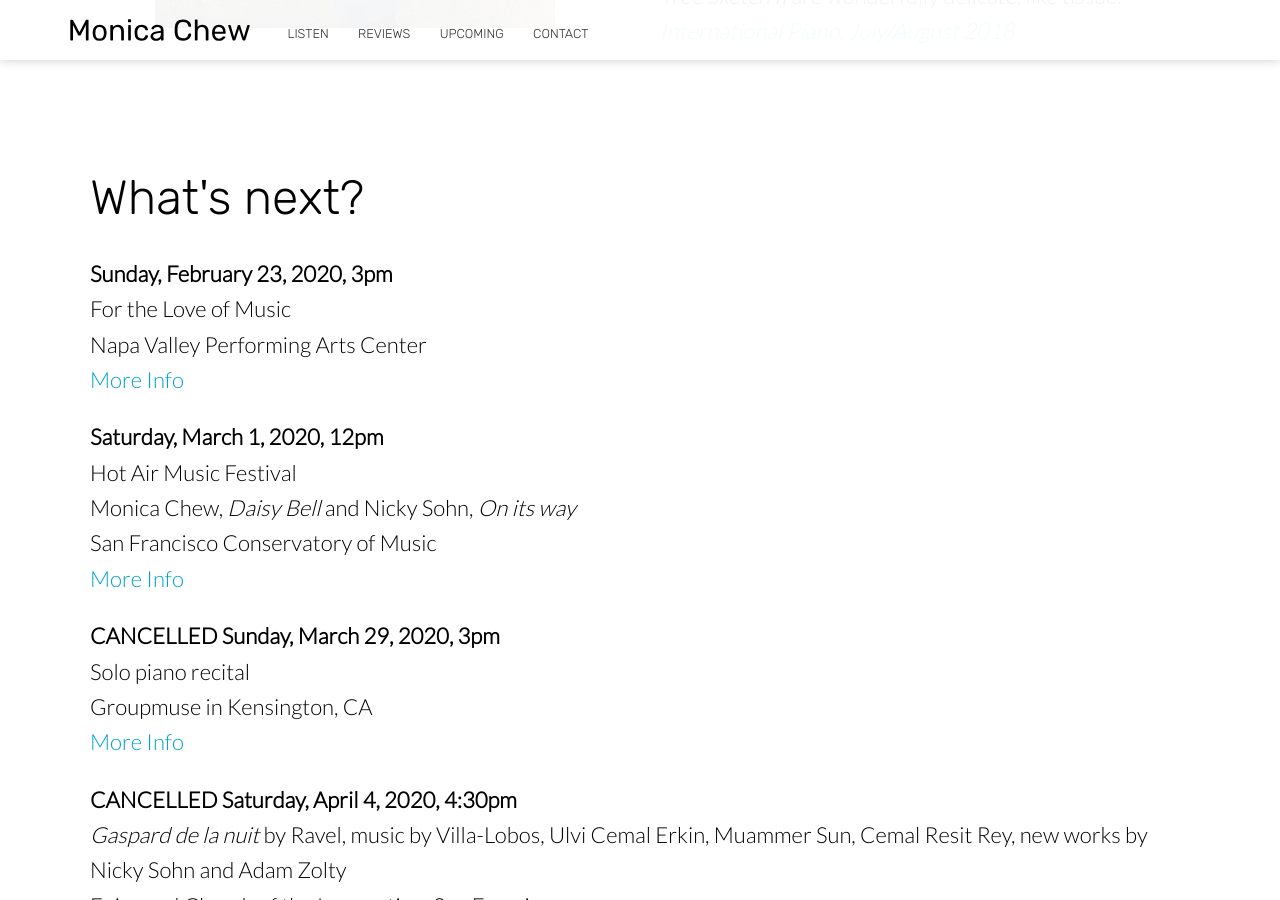
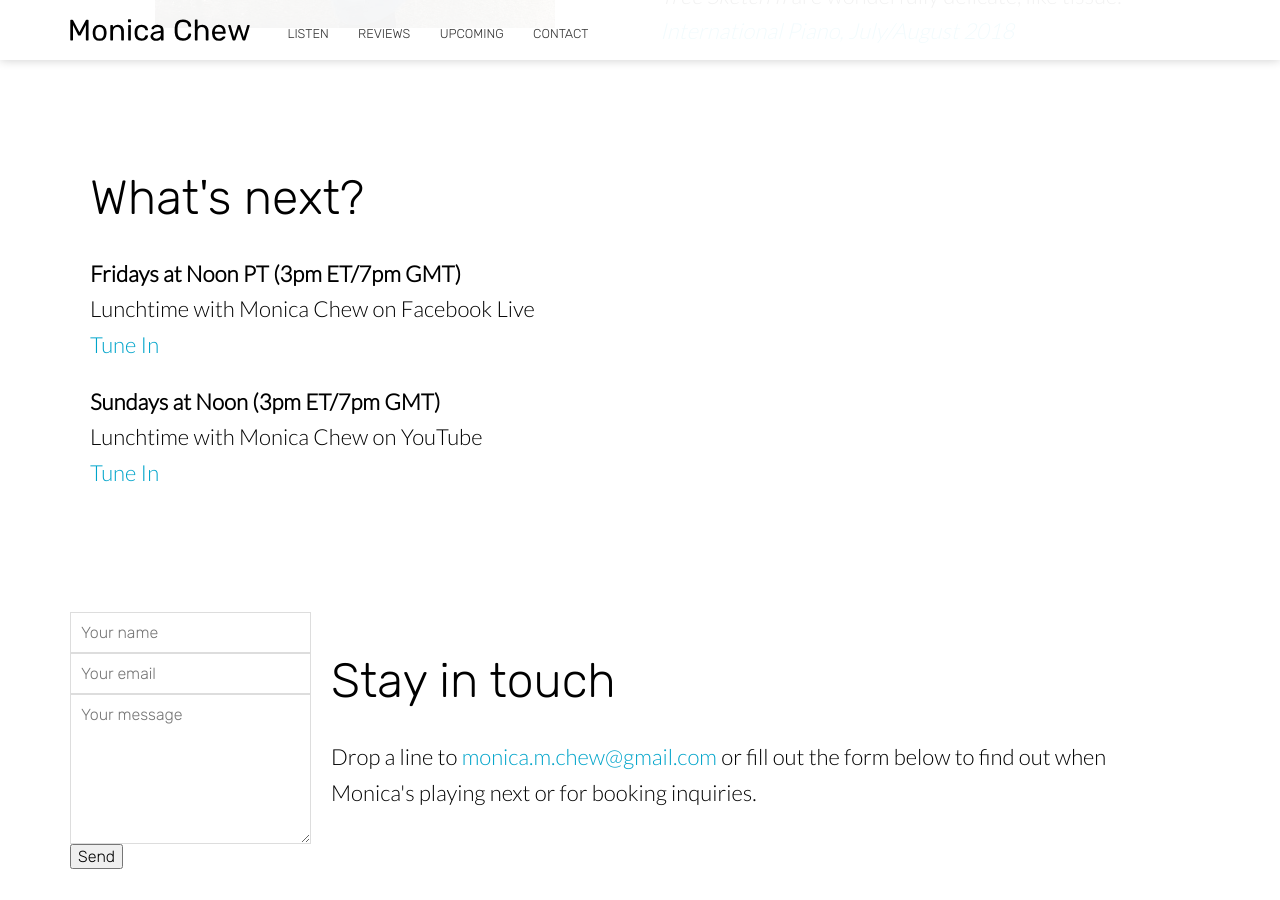
Before and after one commit to monicachew/monicachew.github.io, a Jekyll site: the page built from index.html, in a window 1280 px wide and 900 px high, scrolled down 1940 px. Built offline with Jekyll 4.4.1, drawn with Linux system fonts in a browser that asks for light colours; nearby versions of some CDN libraries; some of the changed text lies outside the part shown.

Commit message:
Updated 'index.html' via CloudCannon

```diff
--- a/index.html
+++ b/index.html
@@ -60,16 +60,16 @@ bottom_image: /uploads/monica-head.png
 					What's next?
 				</h2>
 				<p class="editable">
-					<strong><strong>Sunday, February 23, 2020, 3pm</strong></strong><br />For the Love of Music<br />Napa Valley Performing Arts Center<br /><a href="https://lincolntheater.com/vbo/?page=more&amp;eid=41292">More Info</a>
+					<strong><strong>Fridays at Noon PT (3pm ET/7pm GMT)</strong></strong><br />Lunchtime with Monica Chew on Facebook Live<br /><a href="https://www.facebook.com/monica.chew.presents/">Tune In</a>
 				</p>
 					<p class="editable">
-						<strong><strong>Saturday, March 1, 2020, 12pm</strong></strong><br />Hot Air Music Festival<br />Monica Chew, <em>Daisy Bell</em> and Nicky Sohn, <em>On its way</em><br />San Francisco Conservatory of Music<br /><a href="https://hotairmusicfestival.com/">More Info</a>
+						<b>Sundays at Noon (3pm ET/7pm GMT)</b><br />Lunchtime with Monica Chew on YouTube<br /><a href="https://www.youtube.com/user/gyozafan/videos?view=2">Tune In</a>
 					</p>
 			    <p class="editable">
-			    	<strong><strong>CANCELLED Sunday, March 29, 2020, 3pm</strong></strong><br />Solo piano recital<br />Groupmuse in Kensington, CA<br /><a href="https://www.google.com/url?q=https://www.groupmuse.com/events/10138/early-access/BAhpApon--a9cb3d15eb644b0bdbcf068ec3928d1869261e8b&amp;sa=D&amp;usd=2&amp;usg=AOvVaw22AeGR204O3JX3OdEVXZaz">More Info</a>
+
 			    </p>
 			    <p class="editable">
-			    	<strong><strong>CANCELLED Saturday, April 4, 2020, 4:30pm</strong></strong><br /><i>Gaspard de la nuit</i>&nbsp;by Ravel, music by Villa-Lobos, Ulvi Cemal Erkin, Muammer Sun, Cemal Resit Rey, new works by Nicky Sohn and Adam Zolty<br />Episcopal Church of the Incarnation, San Francisco<br /><a href="https://sunsetarts.wordpress.com/monica-chew-in-concert-beethoven2020-series/">More Info</a>
+
 			    </p>
 			</div>
 		</div>
```
